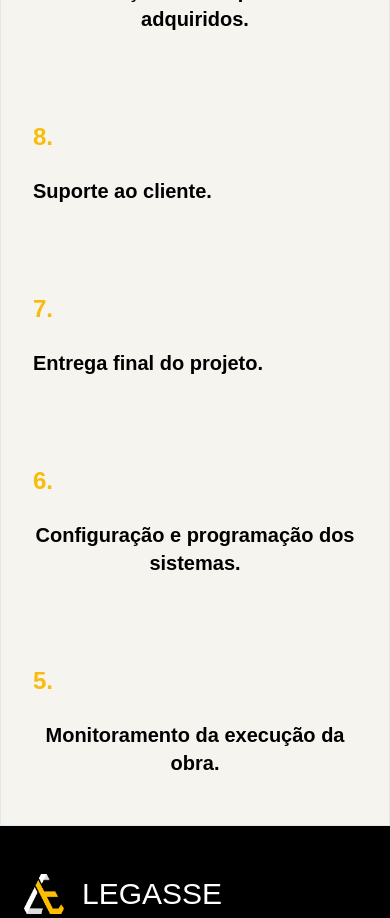
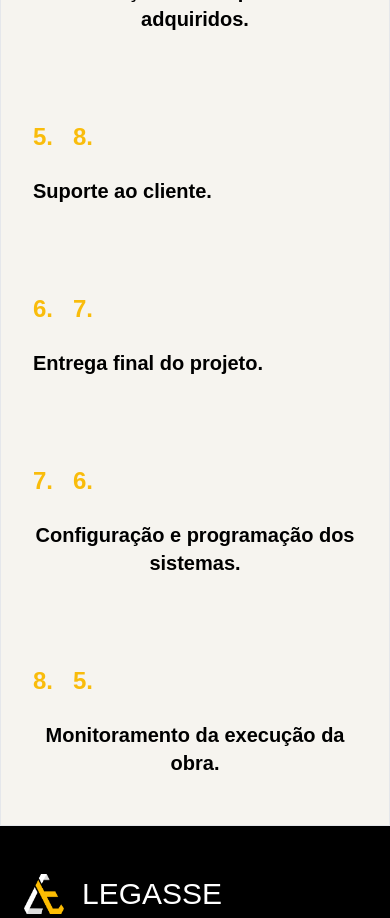
Before and after one commit to macielrib/legasse, a Next.js app: page /components/fluxo-atendimento in a window 390 px wide. Shown: the part 840-1758 px from the top of the page. Built offline with nearby package versions, Linux system fonts and the light colour scheme; a web font is replaced by a local one.

Commit message:
Fix some bugs

```diff
--- a/src/app/(root)/components/fluxo-atendimento/page.tsx
+++ b/src/app/(root)/components/fluxo-atendimento/page.tsx
@@ -97,7 +97,10 @@ const FluxoAtendimento: React.FC = () => {
               {/* Segunda Linha */}
               <div className="flex flex-col items-start relative mt-10">
                 <div className="flex items-center gap-5">
-                  <span className="text-[#F9BC0B] font-baijam font-semibold text-2xl lg:text-3xl xl:text-4xl">
+                <span className="text-[#F9BC0B] font-baijam font-semibold text-2xl lg:text-3xl xl:text-4xl sm:block md:hidden">
+                    5.
+                  </span>
+                  <span className="text-[#F9BC0B] font-baijam font-semibold text-2xl lg:text-3xl xl:text-4xl sm:hidden md:block">
                     8.
                   </span>
                   <Image
@@ -115,7 +118,10 @@ const FluxoAtendimento: React.FC = () => {
 
               <div className="flex flex-col items-start mt-10">
                 <div className="flex items-center gap-5">
-                  <span className="text-[#F9BC0B] font-baijam font-semibold text-2xl lg:text-3xl xl:text-4xl">
+                <span className="text-[#F9BC0B] font-baijam font-semibold text-2xl lg:text-3xl xl:text-4xl sm:block md:hidden">
+                    6.
+                  </span>
+                  <span className="text-[#F9BC0B] font-baijam font-semibold text-2xl lg:text-3xl xl:text-4xl sm:hidden md:block">
                     7.
                   </span>
                   <Image
@@ -133,7 +139,10 @@ const FluxoAtendimento: React.FC = () => {
 
               <div className="flex flex-col items-start mt-10">
                 <div className="flex items-center gap-5">
-                  <span className="text-[#F9BC0B] font-baijam font-semibold text-2xl lg:text-3xl xl:text-4xl">
+                <span className="text-[#F9BC0B] font-baijam font-semibold text-2xl lg:text-3xl xl:text-4xl sm:block md:hidden">
+                    7.
+                  </span>
+                  <span className="text-[#F9BC0B] font-baijam font-semibold text-2xl lg:text-3xl xl:text-4xl sm:hidden md:block">
                     6.
                   </span>
                   <Image
@@ -151,7 +160,10 @@ const FluxoAtendimento: React.FC = () => {
 
               <div className="flex flex-col items-start relative mt-10">
                 <div className="flex items-center gap-5">
-                  <span className="text-[#F9BC0B] font-baijam font-semibold text-2xl lg:text-3xl xl:text-4xl">
+                <span className="text-[#F9BC0B] font-baijam font-semibold text-2xl lg:text-3xl xl:text-4xl sm:block md:hidden">
+                    8.
+                  </span>
+                  <span className="text-[#F9BC0B] font-baijam font-semibold text-2xl lg:text-3xl xl:text-4xl sm:hidden md:block">
                     5.
                   </span>
                   <Image
--- a/src/app/legasse-energia/components/projetos-eletricos/page.tsx
+++ b/src/app/legasse-energia/components/projetos-eletricos/page.tsx
@@ -43,7 +43,7 @@ const ProjetosEletricos: React.FC = () => {
   return (
     <>
       {/* Seção Projetos Elétricos */}
-      <section className="py-28 bg-white" id="projetos-eletricos">
+      <section className="py-28 bg-white" id="projetos-eletrico">
     <Reveal>
     <div className="container mx-auto px-6 md:px-12 flex flex-col md:flex-row items-start gap-12">
           {/* Texto e Tópicos à Esquerda */}
```
Also changed, not shown: public/assets/fluxo/double-arrow.svg.
